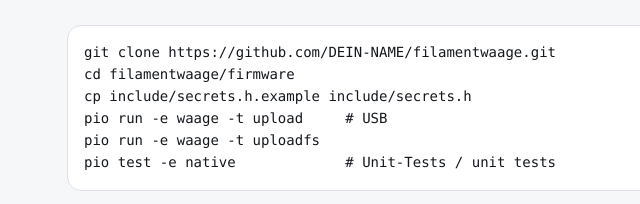
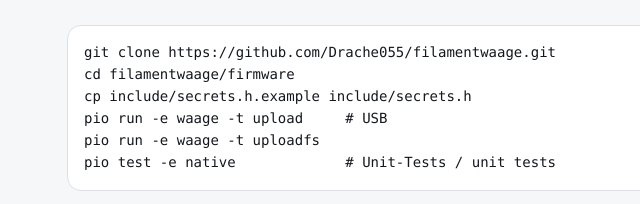
Before and after one commit to Drache055/filament-scale, a plain HTML site: page docs/index.html in a window 1280 px wide. Shown: the part 2892-3096 px from the top of the page, 69-709 px from the left. Drawn offline with Linux system fonts and the light colour scheme.

Commit message:
GitHub-Benutzername eintragen
Co-Authored-By: Claude Sonnet 5.5 <noreply@anthropic.com>

```diff
--- a/docs/index.html
+++ b/docs/index.html
@@ -78,7 +78,7 @@ html[lang=de] [data-l=de],html[lang=en] [data-l=en]{display:revert}
     <a href="#start"><span data-l="de">Loslegen</span><span data-l="en">Get started</span></a>
   </div>
   <span class="sp"></span>
-  <a href="https://github.com/DEIN-NAME/filamentwaage" class="gh">GitHub</a>
+  <a href="https://github.com/Drache055/filamentwaage" class="gh">GitHub</a>
   <button class="lang" id="lang" aria-label="Sprache / Language">EN</button>
 </div></nav>
 
@@ -91,7 +91,7 @@ html[lang=de] [data-l=de],html[lang=en] [data-l=en]{display:revert}
       <span data-l="en">A smart filament scale with NFC and a touch display. It identifies the spool and the storage box, determines the remaining filament by differential weighing and writes it to Spoolman automatically.</span>
     </p>
     <div class="cta">
-      <a class="btn" href="https://github.com/DEIN-NAME/filamentwaage"><span data-l="de">Projekt auf GitHub</span><span data-l="en">View on GitHub</span></a>
+      <a class="btn" href="https://github.com/Drache055/filamentwaage"><span data-l="de">Projekt auf GitHub</span><span data-l="en">View on GitHub</span></a>
       <a class="btn ghost" href="#start"><span data-l="de">Selber bauen</span><span data-l="en">Build your own</span></a>
     </div>
   </div>
@@ -158,7 +158,7 @@ html[lang=de] [data-l=de],html[lang=en] [data-l=en]{display:revert}
 <section id="start">
   <h2><span data-l="de">Loslegen</span><span data-l="en">Get started</span></h2>
   <p class="sub"><span data-l="de">Mit PlatformIO bauen und flashen.</span><span data-l="en">Build and flash with PlatformIO.</span></p>
-<pre><code>git clone https://github.com/DEIN-NAME/filamentwaage.git
+<pre><code>git clone https://github.com/Drache055/filamentwaage.git
 cd filamentwaage/firmware
 cp include/secrets.h.example include/secrets.h
 pio run -e waage -t upload     # USB
```
Also changed, not shown: 1 other file.
